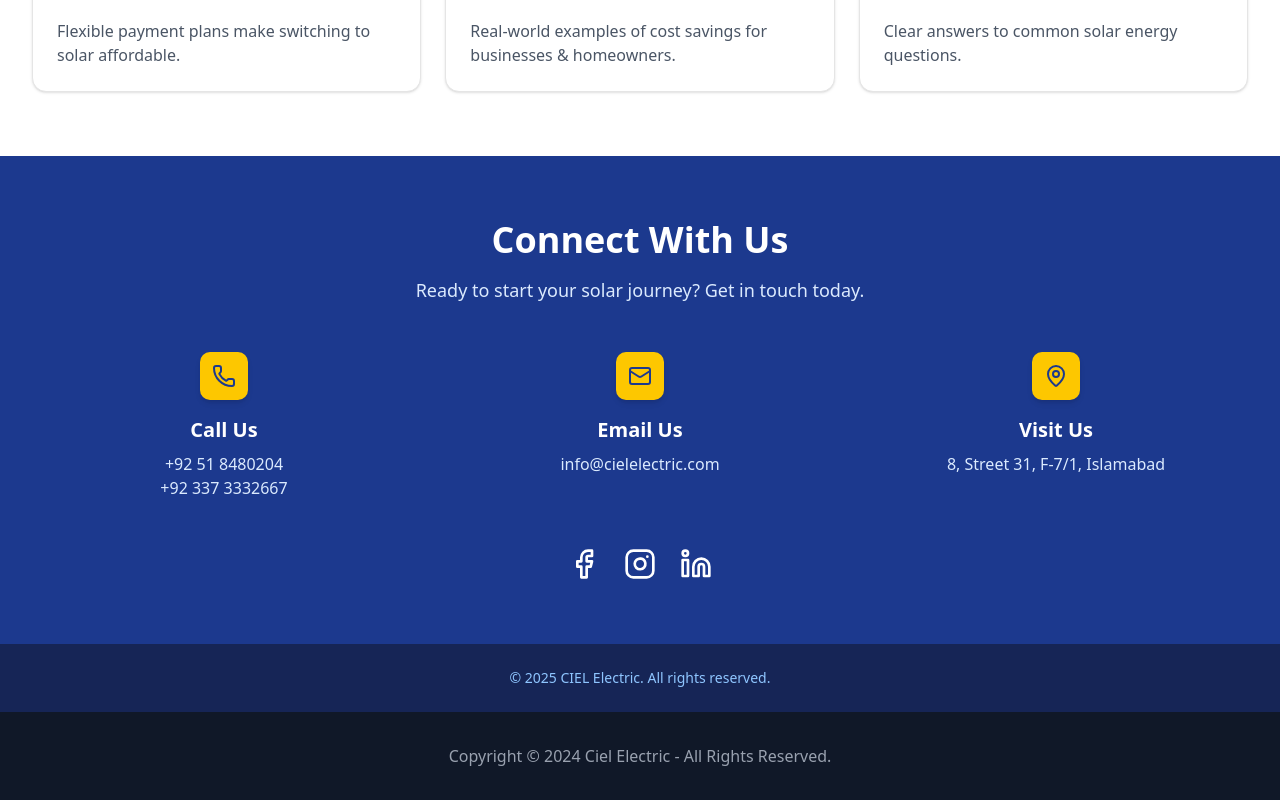
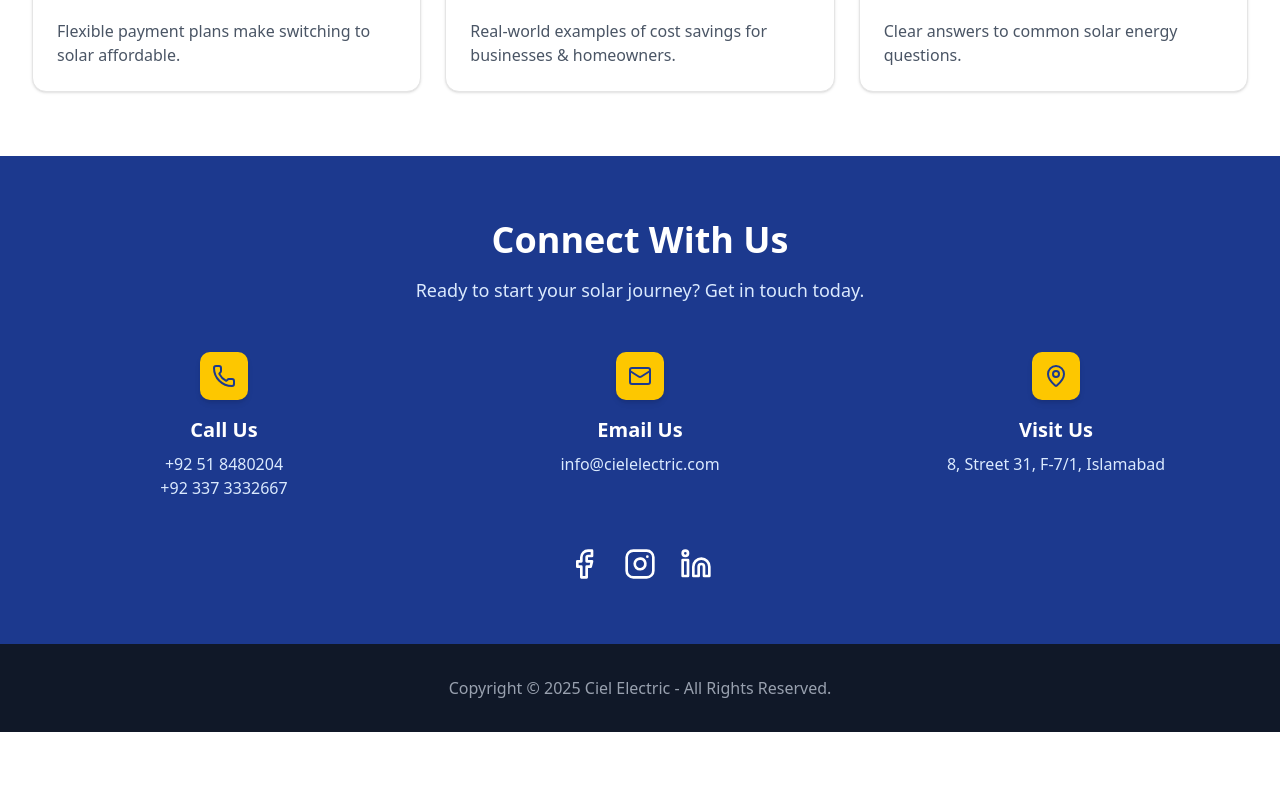
Before and after one commit to i190605/CielElectric, a React (Vite) app: page / in a window 1280 px wide. Shown: the part 1708-2508 px from the top of the page. After the commit the page ends 2440 px from the top, so only its background shows below. Built offline with nearby package versions, Linux system fonts and the light colour scheme.

Commit message:
copy right fix

```diff
--- a/src/App.jsx
+++ b/src/App.jsx
@@ -22,12 +22,12 @@ function App() {
           <Route path="/" element={<Home />} />
           <Route path="/about" element={<AboutUs />} />
           <Route path="/management-profile" element={<ManagementProfile />} />
-
           <Route path="/projects" element={<Projects />} />
           <Route path="/quotation" element={<GetQuotation />} />
           <Route path="/career" element={<Career />} />
           <Route path="/contact" element={<Contact />} />
-          <Route path="*" element={<NotFoundPage />} /> {/* Catch-all route for 404 */}
+          <Route path="*" element={<NotFoundPage />} />{" "}
+          {/* Catch-all route for 404 */}
         </Routes>
 
         {/* Footer */}
@@ -35,7 +35,7 @@ function App() {
           <div className="max-w-7xl mx-auto px-4 sm:px-6 lg:px-8">
             <div className="text-center">
               <p className="text-gray-400">
-                Copyright © 2024 Ciel Electric - All Rights Reserved.
+                Copyright © 2025 Ciel Electric - All Rights Reserved.
               </p>
             </div>
           </div>
--- a/src/components/pages/Home.jsx
+++ b/src/components/pages/Home.jsx
@@ -353,18 +353,6 @@ const Home = () => {
           </motion.div>
         </div>
       </section>
-
-      {/* Minimal Footer */}
-      <footer className="bg-blue-950 text-white py-6 text-center">
-        <motion.p
-          initial={{ opacity: 0 }}
-          whileInView={{ opacity: 1 }}
-          transition={{ duration: 0.8 }}
-          className="text-blue-300 text-sm"
-        >
-          © {new Date().getFullYear()} CIEL Electric. All rights reserved.
-        </motion.p>
-      </footer>
     </div>
   );
 };
```
Also changed, not shown: 5 other files (tests, documents, lock files or other folders).
